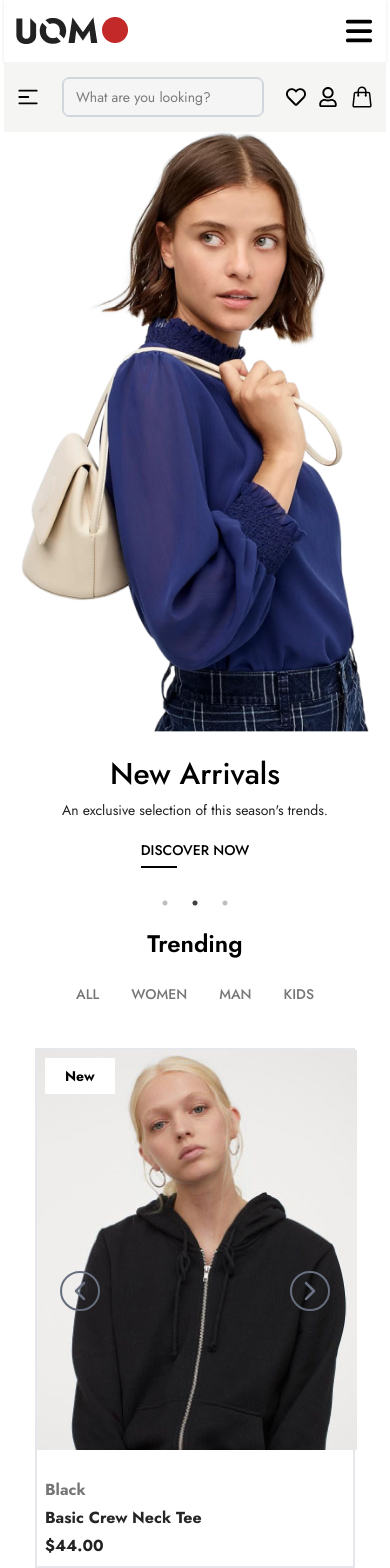
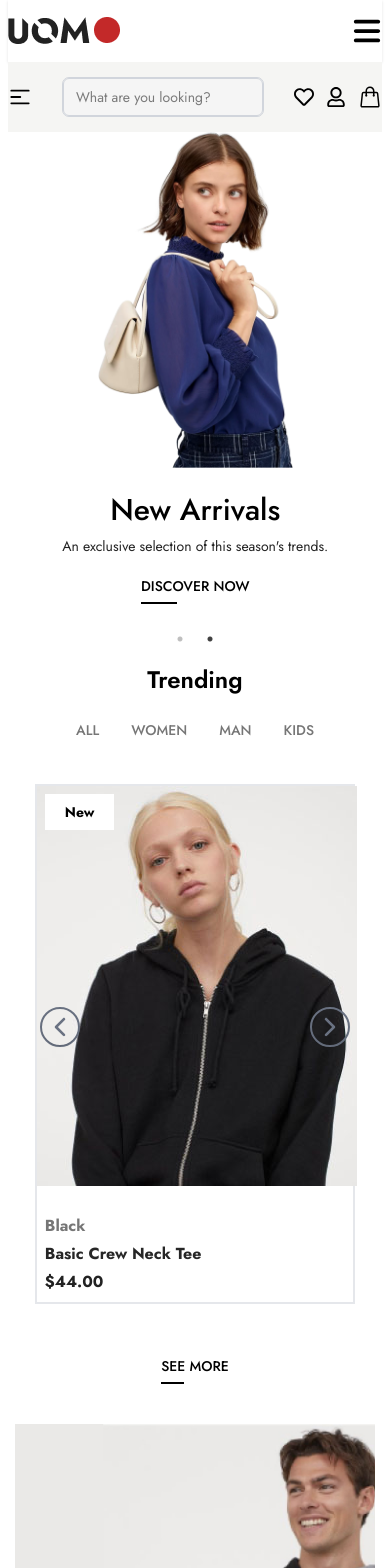
Before and after one commit to twahidulislamdev/uomo, a React (Vite) app: page / in a window 390 px wide. Shown: the top 1568 px of the page. Built offline with nearby package versions, Linux system fonts and the light colour scheme.

Commit message:
refactor layout components for improved alignment and responsiveness; adjust widths and margins for better presentation

```diff
--- a/src/components/Image.jsx
+++ b/src/components/Image.jsx
@@ -1,9 +1,7 @@
-import React from 'react'
+import React from "react";
 
-const Image = ({imgSrc, imgAlt}) => {
-  return (
-    <img src={imgSrc} alt={imgAlt} />
-  )
-}
+const Image = ({ className, imgSrc, imgAlt }) => {
+  return <img className={`${className}`} src={imgSrc} alt={imgAlt} />;
+};
 
-export default Image
+export default Image;
--- a/src/components/TestiNextArrow.jsx
+++ b/src/components/TestiNextArrow.jsx
@@ -3,7 +3,7 @@ import { IoIosArrowForward } from "react-icons/io";
 const TestiNextArrow = ({onClick}) => {
   return (
     <div
-      className={`absolute top-[45%] right-12 lg:right-[50px] z-10 transform -translate-y-1/2 cursor-pointer w-10 h-10 rounded-[50%] border-2 border-gray-500 `}
+      className={`absolute top-[45%] right-8 lg:right-[50px] z-10 transform -translate-y-1/2 cursor-pointer w-10 h-10 rounded-[50%] border-2 border-gray-500 `}
       onClick={onClick}
     >
       <IoIosArrowForward className="text-4xl text-gray-500 bg-transparent rounded-full p-1 shadow" />
--- a/src/components/TestiPrevArrow.jsx
+++ b/src/components/TestiPrevArrow.jsx
@@ -3,7 +3,7 @@ import { IoIosArrowBack } from "react-icons/io";
 const TestiPrevArrow = ({onClick}) => {
   return (
     <div
-      className={`absolute top-[45%] left-12 lg:left-[50px] z-10 transform -translate-y-1/2 cursor-pointer w-10 h-10 rounded-[50%] border-2 border-gray-500  `}
+      className={`absolute top-[45%] left-8 lg:left-[50px] z-10 transform -translate-y-1/2 cursor-pointer w-10 h-10 rounded-[50%] border-2 border-gray-500  `}
       onClick={onClick}
     >
       <IoIosArrowBack className="text-4xl text-gray-500 rounded-full p-1 shadow" />
--- a/src/components/layouts/Banner.jsx
+++ b/src/components/layouts/Banner.jsx
@@ -26,11 +26,11 @@ const Banner = () => {
   const slides = [
     { id: 1, img: SliderOne, title: "The Classics" },
     { id: 2, img: SliderTwo, title: "New Arrivals" },
-    { id: 3, img: SliderThree, title: "Trending Now" },
+    // { id: 3, img: SliderThree, title: "Trending Now" },
   ];
 
   return (
-    <div className="w-full px-3 lg:px-10">
+    <div className="w-[95%] m-auto  lg:px-10">
       <Slider {...settings}>
         {slides.map((slide) => (
           <div key={slide.id} className="mb-5">
@@ -57,9 +57,9 @@ const Banner = () => {
                 </div>
 
                 {/* Image Section */}
-                <div className="w-[95%] lg:w-1/2 flex justify-center">
+                <div className="w-[70%] lg:w-1/2 flex justify-center">
                   <Image
-                    className="w-3/4 sm:w-2/3 lg:w-full max-w-[500px]"
+                    className="w-3/4  lg:w-full max-w-[400px]"
                     imgSrc={slide.img}
                     imgAlt="Fashion item"
                   />
--- a/src/components/layouts/Collection.jsx
+++ b/src/components/layouts/Collection.jsx
@@ -8,7 +8,7 @@ import Heading from "../Heading";
 const Collection = () => {
   return (
     <>
-      <div className="mb-10  lg:block">
+      <div className="w-[96%] lg:w-full m-auto flex justify-center lg:m-0 mb-10 ">
         <Container>
           <Flex className={"justify-between flex-wrap lg:no-wrap lg:gap-x-5 gap-y-5"}>
             <div
@@ -57,7 +57,7 @@ const Collection = () => {
               </div>
               {/* Left Card Two End  */}
             </div>
-            <div className="w-[95%] lg:w-[49%] m-auto lg:m-0 h-full space-y-5">
+            <div className="w-[96%] lg:w-[49%] m-auto lg:m-0 h-full space-y-5">
               {/* Right Card Two Start  */}
               <div className="w-full h-[270px] bg-[url(/src/assets/collectionTwo.jpg)] bg-cover bg-center bg-no-repeat relative">
                 <div className="p-5 absolute left-5 bottom-5 ">
--- a/src/components/layouts/Footer.jsx
+++ b/src/components/layouts/Footer.jsx
@@ -84,11 +84,11 @@ const Footer = () => {
           {/* Subscribe */}
           <div className="w-full lg:w-[30%] text-center lg:text-left">
             <Heading className="text-lg font-medium" txt={"Subscribe"} as={"h4"} />
-            <p className="mt-6 lg:mt-10 text-sm px-5 lg:px-0">
+            <p className="w-3/4 lg:w-auto m-auto lg:m-0  mt-6 lg:mt-10 text-sm px-5 lg:px-0">
               Be the first to get the latest news about trends, promotions, and
               much more!
             </p>
-            <div className="bg-white px-3 lg:px-5 py-3 mt-5 flex items-center w-full max-w-[350px] mx-auto lg:mx-0 shadow">
+            <div className="bg-white px-3 lg:px-5 py-3 mt-5 flex items-center w-[300px] lg:max-w-[350px] mx-auto lg:mx-0 shadow">
               <input
                 type="email"
                 placeholder="Your email address"
--- a/src/components/layouts/Header.jsx
+++ b/src/components/layouts/Header.jsx
@@ -40,7 +40,7 @@ const Header = () => {
       </div>
 
       {/* Mobile Header */}
-      <div className="w-[98%] lg:w-full m-auto lg:m-0 px-3 py-4 lg:hidden bg-white shadow-sm">
+      <div className="w-[96%] lg:w-full m-auto flex justify-center items-center lg:m-0  py-4 lg:hidden bg-white shadow-sm">
         <Container>
           <Flex className="justify-between items-center">
             <Image imgSrc={HeaderLogo} imgAlt="Header Logo" />
@@ -69,7 +69,7 @@ const Header = () => {
       </div>
 
       {/* Header Lower Part */}
-      <div className="w-[98%] lg:w-full m-auto lg:m-0 px-3 lg:px-0 py-4 bg-[#F5F5F3] relative">
+      <div className="w-[96%] lg:w-full m-auto lg:m-0 flex justify-center  lg:px-0 py-4 bg-[#F5F5F3] relative">
         <Container>
           <div className="flex justify-between items-center">
             {/* Category Icon */}
--- a/src/components/layouts/Trending.jsx
+++ b/src/components/layouts/Trending.jsx
@@ -86,7 +86,7 @@ const Trending = () => {
   };
 
   return (
-    <div className="w-full px-3 md:px-6 lg:px-0 py-10 lg:py-16">
+    <div className="w-[96%] m-auto flex justify-center  px-0 lg:px-0 py-10 lg:py-16">
       <Container>
         {/* Heading */}
         <div className="text-center">
```
